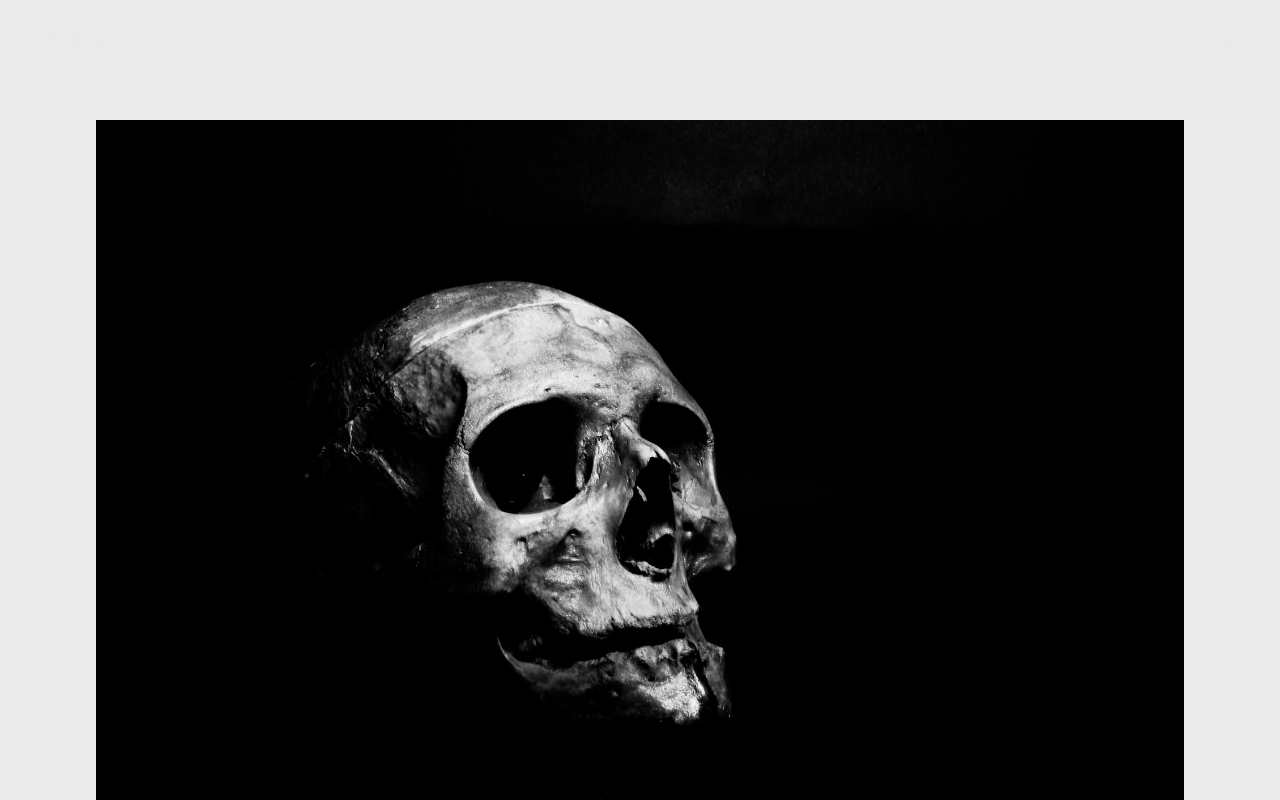
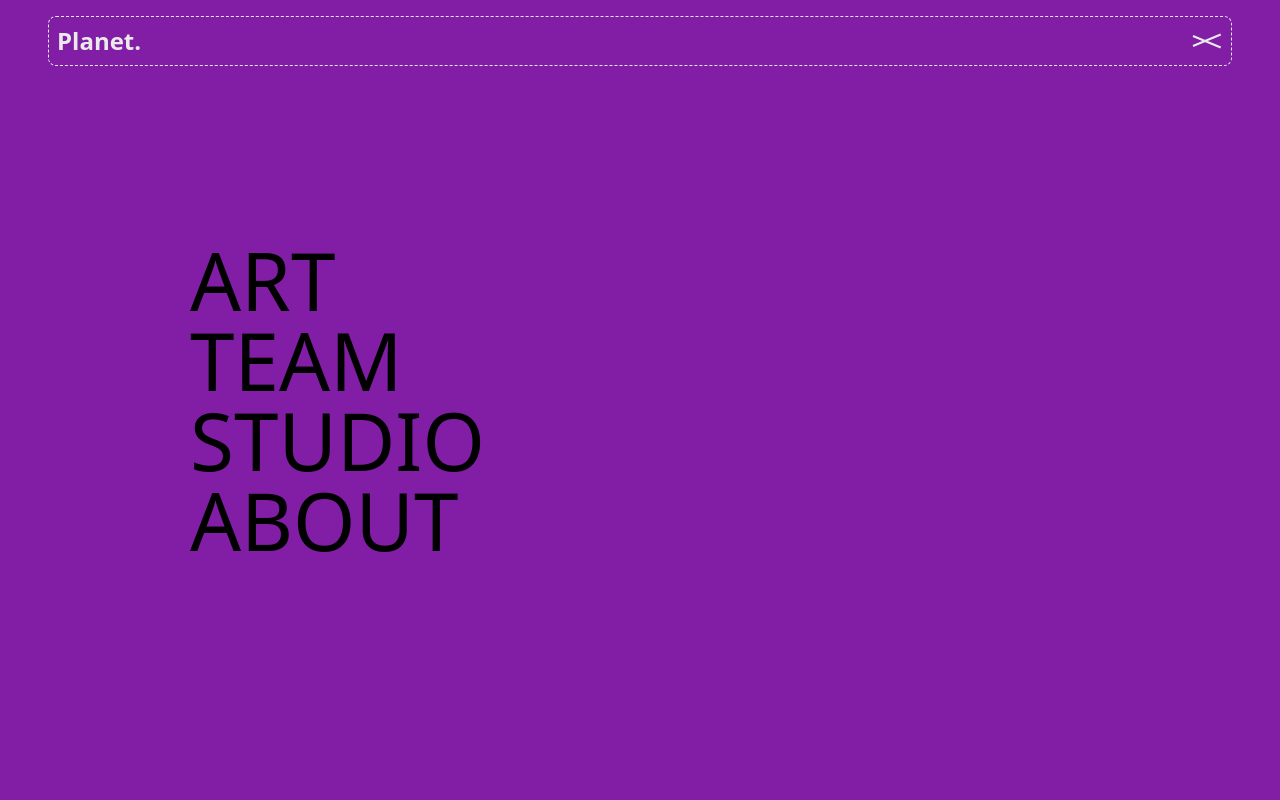
Before and after one commit to Tez-cyber/animation_lib, a React (Vite) app: page / in a window 1280 px wide. Both pictures are taken after a click on the element 1208 px from the left and 41 px from the top of the page. Built offline with nearby package versions, Linux system fonts and the light colour scheme.

Commit message:
Completed Navbar-transition

```diff
--- a/src/components/navbar-transition/App.jsx
+++ b/src/components/navbar-transition/App.jsx
@@ -1,9 +1,9 @@
 import { useState } from 'react'
 import './navbar.css'
-import { delay, motion } from 'framer-motion'
+import { AnimatePresence, delay, motion } from 'framer-motion'
 import { Navbar } from './navbar'
 
-export default function App () {
+export default function App() {
     const [isOpen, setIsOpen] = useState(false)
     const rotateValue = 22.5
     const burger = {
@@ -67,9 +67,11 @@ export default function App () {
                     </div>
                 </div>
             </section>
-            {
-                isOpen && <Navbar />
-            }
+            <AnimatePresence mode='wait'>
+                {
+                    isOpen && <Navbar />
+                }
+            </AnimatePresence>
         </div>
     )
 }
--- a/src/components/navbar-transition/navbar.jsx
+++ b/src/components/navbar-transition/navbar.jsx
@@ -1,25 +1,114 @@
-import { div } from "framer-motion/client"
+import { motion } from "framer-motion"
+import { clipPath } from "framer-motion/client"
 
 
 export const Navbar = () => {
+    const children = {
+        hidden: {
+            clipPath: "polygon(0% 100%, 100% 100%, 100% 100%, 0% 100%)"
+        },
+        show: (i) => ({
+            clipPath: "polygon(0% 0%, 100% 0%, 100% 100%, 0% 100%)",
+            transition: {
+                ease: [.110, .325, .160, .95],
+                delay: Math.random() * (i / 50),
+                duration: .6
+            }
+        }),
+        exit:(i) => ({
+            clipPath: "polygon(0% 100%, 100% 100%, 100% 100%, 0% 100%)",
+            transition: {
+                ease: [.645, .045, .355, .8],
+                delay: Math.random() * (i / 50),
+                duration: .6
+            }
+        })
+    }
+    // ========================
+    const navLinks = {
+        hidden: {
+            y: "100%",
+        },
+        show: {
+            y: 0,
+            transition: {
+                ease: "easeOut",
+                delay: .2,
+                duration: .4
+            }
+        },
+        exit: {
+            y: "100%",
+            transition: {
+                ease: "easeOut",
+                duration: .4
+            }
+        },
+    }
+    // ========================
     let currentArray = []
     for (let i = 1; i < 21; i++) {
         currentArray.push(i)
     }
-    console.log(currentArray)
     return (
         <div
-            className="w-screen h-screen overflow-hidden fixed"
+            className="w-screen h-screen overflow-hidden fixed inset-0"
         >
             <div className="w-full grid grid-cols-20 grid-rows-1">
                 {
                     currentArray.map((_, i) => (
-                        <div key={i} className="w-full h-full bg-[#811ea5]">
-
-                        </div>
+                        <motion.div key={i}
+                            className="w-full h-screen bg-[#811ea5]"
+                            variants={children} initial='hidden'
+                            animate='show' exit='exit' custom={i}
+                        />
                     ))
                 }
             </div>
+            <section className="w-full h-full absolute inset-0 flex justify-center items-center z-30">
+                <ul className="w-[900px] leading-none">
+                    <li className="overflow-hidden">
+                        <motion.div
+                            variants={navLinks}
+                            initial='hidden'
+                            animate='show'
+                            exit='exit'
+                        >
+                            <a href="" className="text-[80px] hover:text-[#eaeaea]">ART</a>
+                        </motion.div>
+                    </li>
+                    <li className="overflow-hidden">
+                        <motion.div
+                            variants={navLinks}
+                            initial='hidden'
+                            animate='show'
+                            exit='exit'
+                        >
+                            <a href="" className="text-[80px] hover:text-[#eaeaea]">TEAM</a>
+                        </motion.div>
+                    </li>
+                    <li className="overflow-hidden">
+                        <motion.div
+                            variants={navLinks}
+                            initial='hidden'
+                            animate='show'
+                            exit='exit'
+                        >
+                            <a href="" className="text-[80px] hover:text-[#eaeaea]">STUDIO</a>
+                        </motion.div>
+                    </li>
+                    <li className="overflow-hidden">
+                        <motion.div
+                            variants={navLinks}
+                            initial='hidden'
+                            animate='show'
+                            exit='exit'
+                        >
+                            <a href="" className="text-[80px] hover:text-[#eaeaea]">ABOUT</a>
+                        </motion.div>
+                    </li>
+                </ul>
+            </section>
         </div>
     )
 }
```
